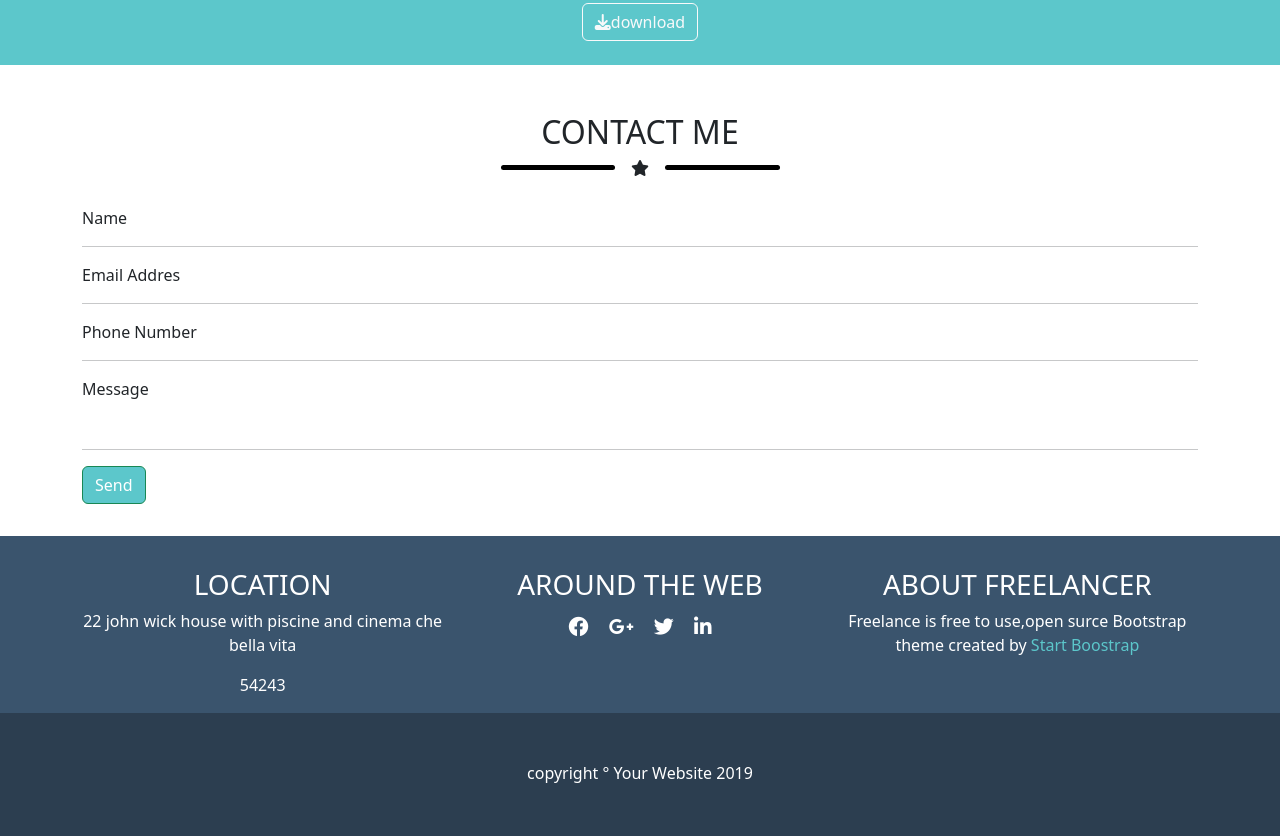
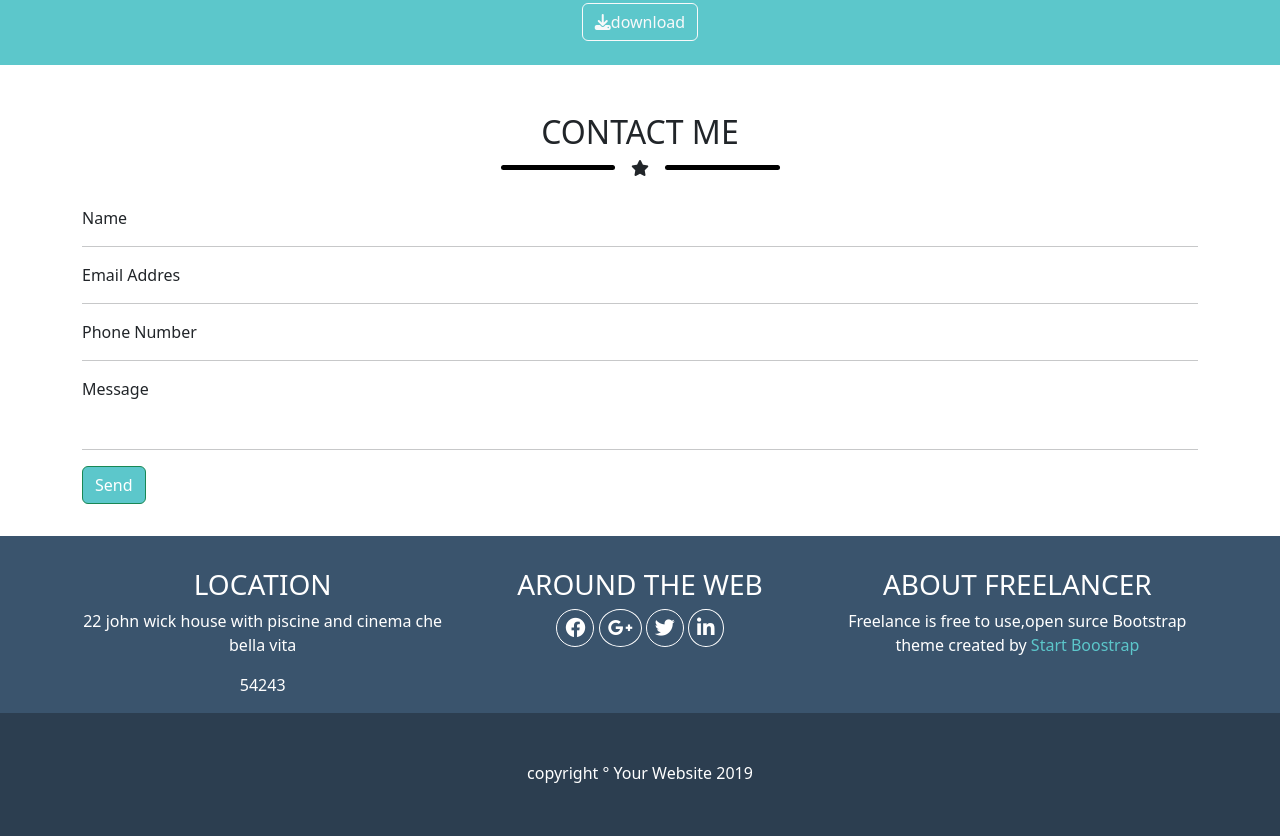
Before and after one commit to gabrielebarcellona/html-css-bootstrap-freelancer, a plain HTML site: page index.html in a window 1280 px wide. Shown: the part 1559-2395 px from the top of the page. Drawn offline with nearby package versions, Linux system fonts and the light colour scheme.

Commit message:
edit border icon section5

```diff
--- a/index.html
+++ b/index.html
@@ -164,10 +164,10 @@
           <div class="col">
             <div class="content text-center mt-3">
               <h3>AROUND THE WEB</h3>
-              <i class="fa-brands fa-facebook fs-5 p-2"></i>
-              <i class="fa-brands fa-google-plus-g fs-5 p-2"></i>
-              <i class="fa-brands fa-twitter fs-5 p-2"></i>
-              <i class="fa-brands fa-linkedin-in fs-5 p-2"></i>
+              <i class="fa-brands fa-facebook fs-5 p-2 rounded-circle border border-white"></i>
+              <i class="fa-brands fa-google-plus-g fs-5 p-2 rounded-circle border border-white"></i>
+              <i class="fa-brands fa-twitter fs-5 p-2 rounded-circle border border-white"></i>
+              <i class="fa-brands fa-linkedin-in fs-5 p-2 rounded-circle border border-white"></i>
             </div>
           </div>
           <div class="col">
```
